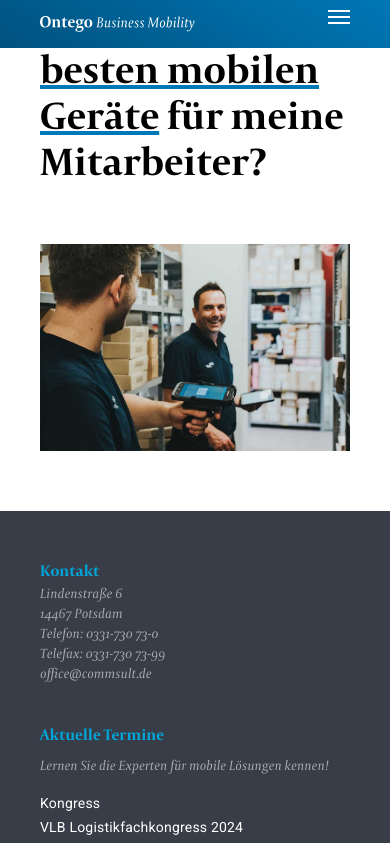
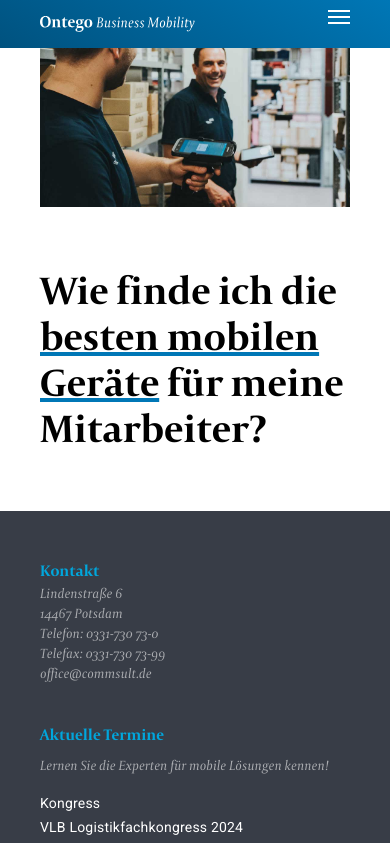
Before and after one commit to shtw/commsult-project-test, a Next.js app: page / in a window 390 px wide. Shown: the top 843 px of the page. Built offline with nearby package versions, Linux system fonts and the light colour scheme.

Commit message:
fix: responsive hero component

```diff
--- a/src/components/sections/hero.tsx
+++ b/src/components/sections/hero.tsx
@@ -9,13 +9,13 @@ export default function Hero({
 }) {
   return (
     <div className="container-sm relative mb-[60px] flex flex-wrap items-center">
-      <div className="z-10 w-full max-md:mb-[60px] md:absolute md:w-7/12">
+      <div className="z-10 w-full max-lg:order-2 md:absolute md:w-7/12 lg:mb-[60px]">
         <h1
           className="left-0 text-[40px] font-bold leading-[46px] text-black md:text-[56px] md:leading-[62px]"
           dangerouslySetInnerHTML={{ __html: title }}
         />
       </div>
-      <div className="relative w-full overflow-hidden md:ml-auto md:w-8/12">
+      <div className="relative w-full overflow-hidden max-lg:order-1 max-lg:mb-[60px] md:ml-auto md:w-8/12">
         <div
           className="relative aspect-[3/2] md:aspect-video md:after:absolute
           md:after:inset-0
```
